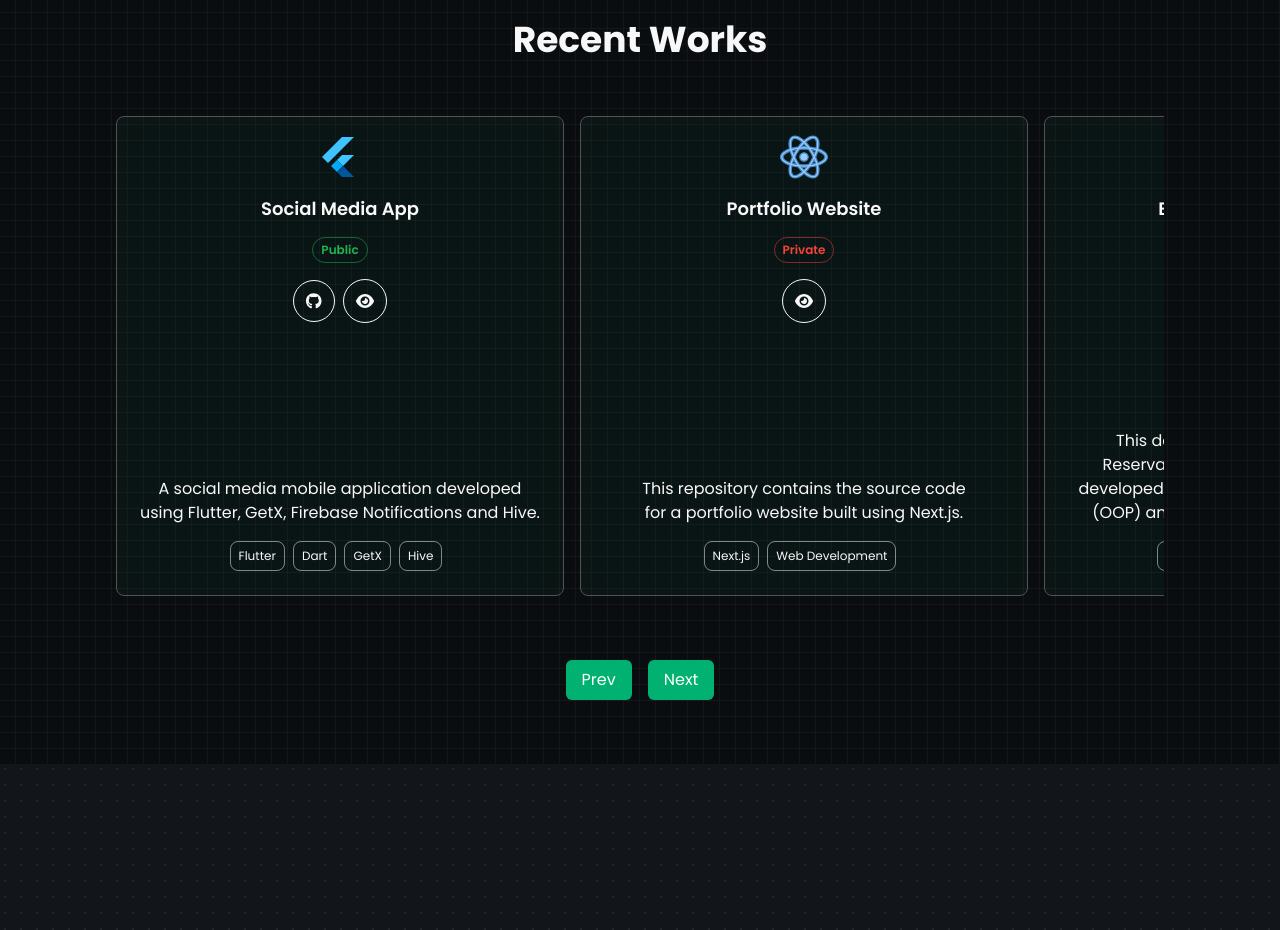
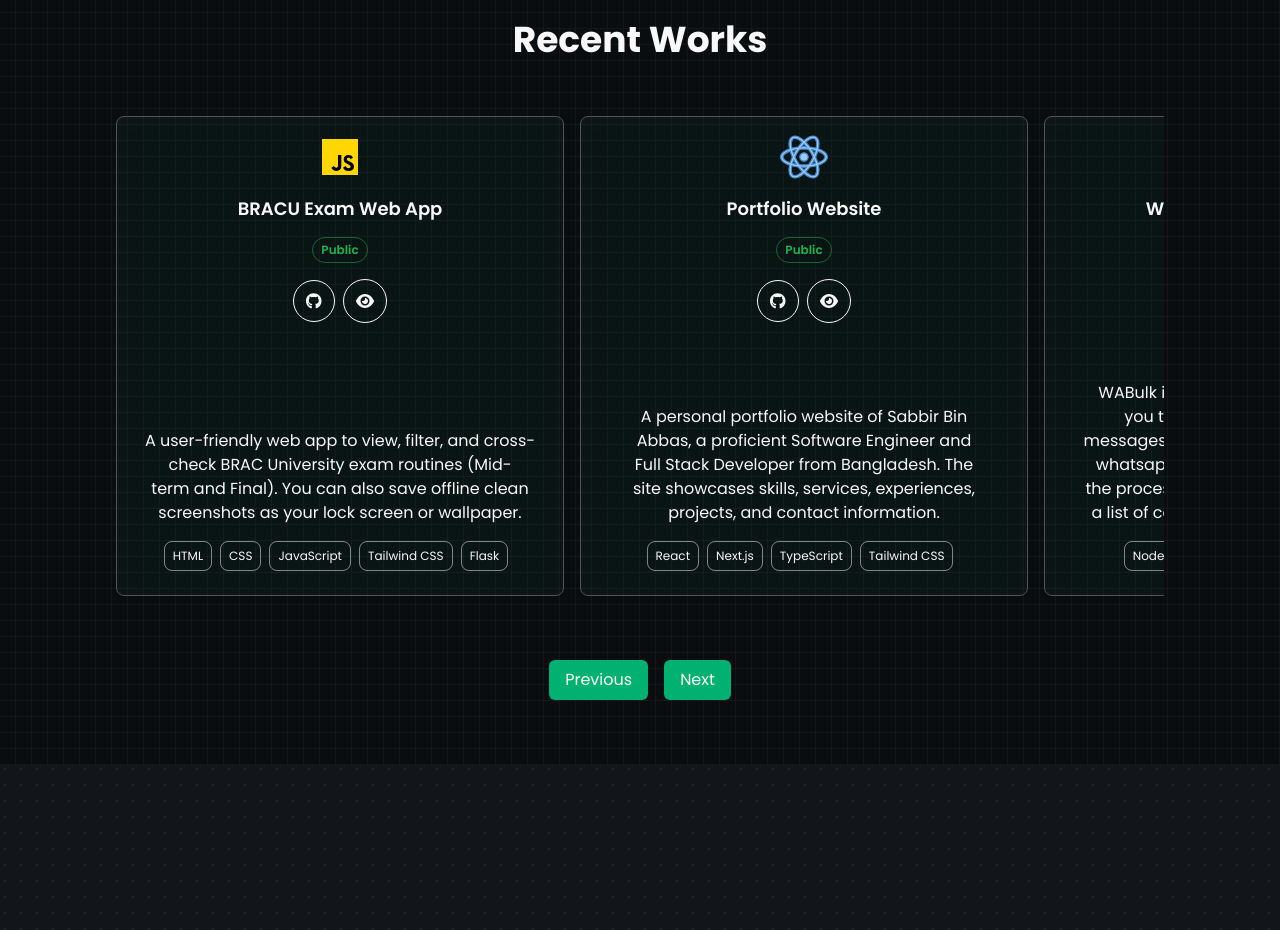
Before and after one commit to sabbirba/sabbirba, a Next.js app: page / in a window 1280 px wide. Shown: the part 3840-4770 px from the top of the page. Built offline with nearby package versions, Linux system fonts and the light colour scheme; what tailwindcss-debug-screens would draw is missing.

Commit message:
Update project details and button label in ProjectList component

```diff
--- a/src/components/home/ui/ProjectList.tsx
+++ b/src/components/home/ui/ProjectList.tsx
@@ -44,7 +44,7 @@
           className="app__filled_btn !px-4 !py-2 !text-base/6 !font-normal"
           onClick={_handleOnClickPrev}
         >
-          Prev
+          Previous
         </button>
 
         <button
--- a/src/data/projects.ts
+++ b/src/data/projects.ts
@@ -2,38 +2,39 @@
 
 const projects: IProjectItem[] = [
   {
-    id: "social-media-app-flutter",
-    title: "Social Media App",
+    id: "bracu-exam-web-app",
+    title: "BRACU Exam Web App",
     description:
-      "A social media mobile application developed using Flutter, GetX, Firebase Notifications and Hive.",
-    icon: "/skills/flutter.svg",
+      "A user-friendly web app to view, filter, and cross-check BRAC University exam routines (Mid-term and Final). You can also save offline clean screenshots as your lock screen or wallpaper.",
+    icon: "/skills/javascript.svg",
     repoType: RepoType.Public,
     projectType: ProjectType.Personal,
-    githubUrl: "/",
-    url: "/",
-    tags: ["Flutter", "Dart", "GetX", "Hive"],
+    githubUrl: "https://github.com/sabbirba/examflask",
+    url: "https://bracuexam.web.app",
+    tags: ["HTML", "CSS", "JavaScript", "Tailwind CSS", "Flask"],
   },
   {
     id: "portfolio-website",
     title: "Portfolio Website",
     description:
-      "This repository contains the source code for a portfolio website built using Next.js.",
+      "A personal portfolio website of Sabbir Bin Abbas, a proficient Software Engineer and Full Stack Developer from Bangladesh. The site showcases skills, services, experiences, projects, and contact information.",
     icon: "/skills/react.svg",
-    repoType: RepoType.Private,
+    repoType: RepoType.Public,
     projectType: ProjectType.Personal,
-    url: "/",
-    tags: ["Next.js", "Web Development"],
+    githubUrl: "https://github.com/sabbirba/sabbirba",
+    url: "https://sabbirba.pages.dev",
+    tags: ["React","Next.js", "TypeScript", "Tailwind CSS"],
   },
   {
-    id: "bus-reservation-system",
-    title: "Bus Reservation System",
+    id: "whatsapp-bulk",
+    title: "WhatsApp Bulk Messaging",
     description:
-      "This demo repository contains the Bus Reservation System Management project developed using Object Oriented Programming (OOP) and File Handling concepts in Python.",
-    icon: "/skills/python.svg",
+      "WABulk is a Node.js application that allows you to send personalized WhatsApp messages to multiple recipients at once using whatsapp-web.js. This tool helps automate the process of sending dynamic messages to a list of contacts, saving you time and effort.",
+    icon: "/skills/nodejs.svg",
     repoType: RepoType.Public,
     projectType: ProjectType.Personal,
-    githubUrl: "/",
-    tags: ["Python", "OOP", "File Handling"],
+    githubUrl: "https://github.com/sabbirba/wabulk",
+    tags: ["Node.js", "Javascript", "whatsapp-web.js"],
   },
 ];
 export default projects;
```
